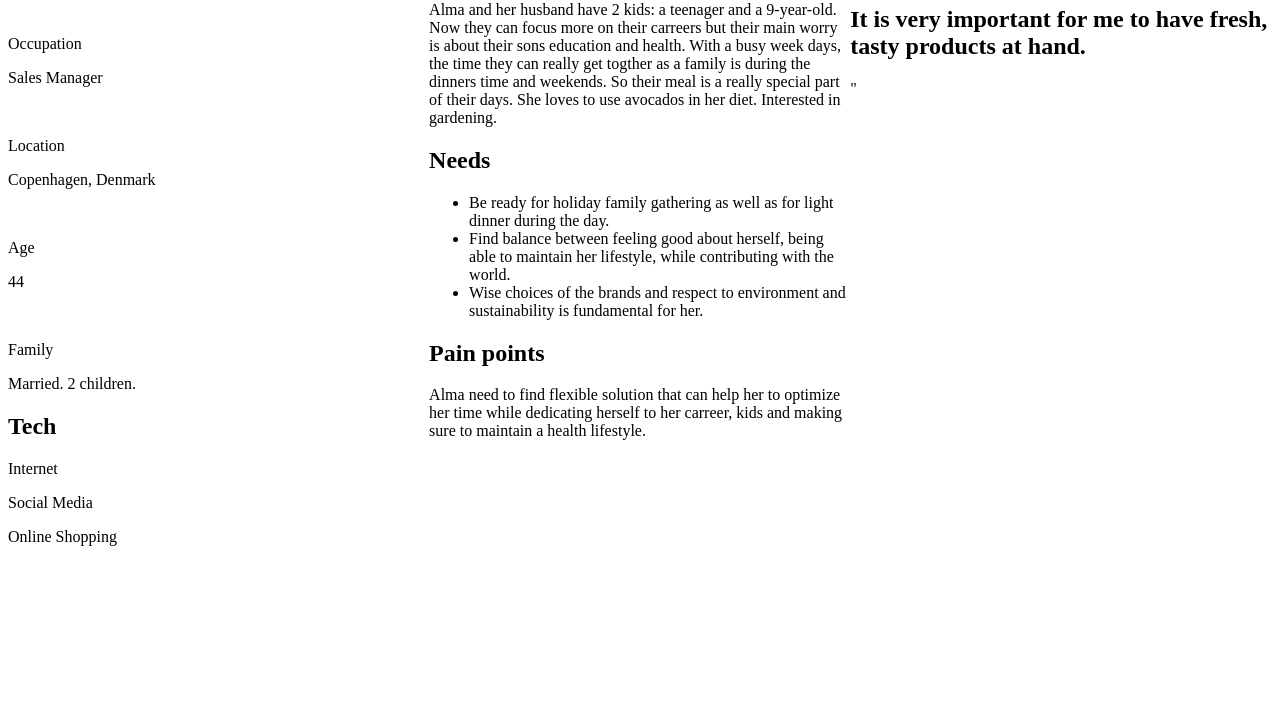
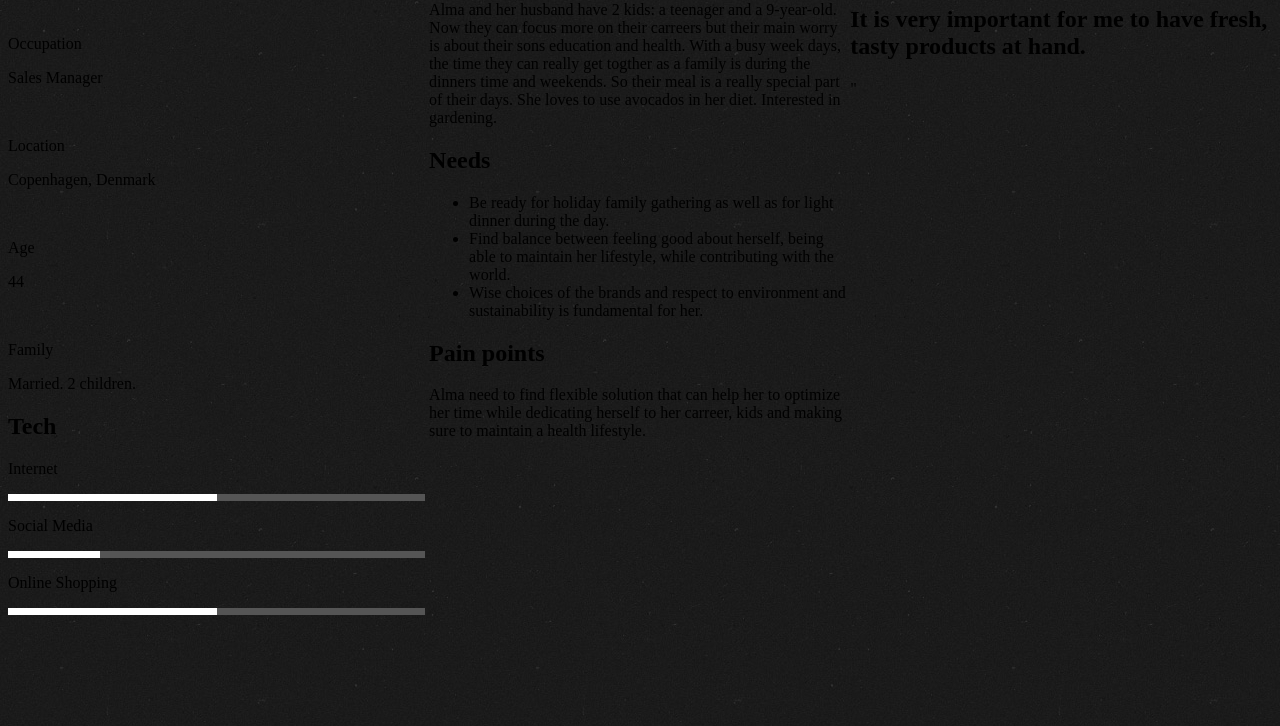
Before and after one commit to hhermionee/cv-card, a plain HTML site: page index.html in a window 1280 px wide. Shown: the part 74-800 px from the top of the page. Drawn offline with Linux system fonts and the light colour scheme.

Commit message:
add background and skill bars

```diff
--- a/css/style.css
+++ b/css/style.css
@@ -1,5 +1,5 @@
 body{
-    background-image: none; /* добавить фоновое изображение */
+    background-image: url(../img/body__background.png);
 }
 .main{
     margin: 0 auto;
@@ -11,3 +11,15 @@ body{
     width: 33%;
     vertical-align: top;
 }
+.skill__progressbar{
+    height: 7px;
+    background: #555;
+}
+
+.skill__progressbar > span{
+    display: block;
+    height: 100%;
+    background-color: #fff;
+    position: relative;
+    overflow: hidden;
+}
```
Also changed, not shown: img/body__background.png (added).
